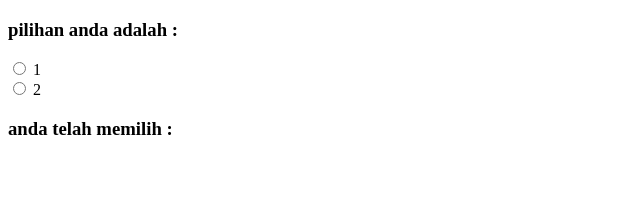
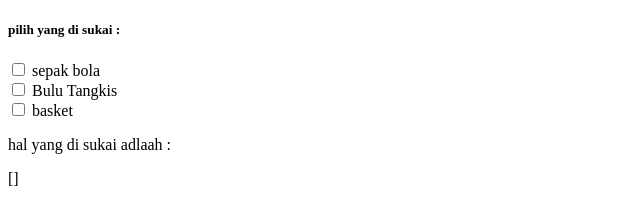
Before and after one commit to Khairuelkahfie/belajar-vue-js, a plain HTML site: page babv.html in a window 1280 px wide. Shown: the whole page, without its empty margins (0-640 px from the left). Drawn offline with Linux system fonts and the light colour scheme.

Commit message:
belajar dengan checkbox

```diff
--- a/babv.html
+++ b/babv.html
@@ -10,11 +10,15 @@
 
 <body>
     <div id="app">
-        <h3>pilihan anda adalah :</h3>
-        <input type="radio" name="s2" id="s2" v-model="pilih" value="S2"> 1 <br>
-        <input type="radio" name="menikah" id="menikah" v-model="pilih" value="Menikah"> 2 <br>
-        <h3>anda telah memilih :</h3>
-        <p> {{pilih}} </p>
+        <h5>pilih yang di sukai :</h5>
+        <input type="checkbox" value="sepak bola" v-model="ceklis">
+        <label for="checkbox">sepak bola</label> <br>
+        <input type="checkbox" value="bulu tangkis" v-model="ceklis">
+        <label for="checkbox">Bulu Tangkis</label> <br>
+        <input type="checkbox" value="basket" v-model="ceklis">
+        <label for="checkbox"> basket</label>
+        <p>hal yang di sukai adlaah :</p>
+        <p> {{ceklis}} </p>
     </div>
     <script src="vendor/vue.js"></script>
     <script src="js/app.js"></script>
--- a/js/app.js
+++ b/js/app.js
@@ -1,7 +1,7 @@
 var app = new Vue({
     el: '#app',
     data: {
-        pilih: ''
+        ceklis: []
     }
 
 })
```
